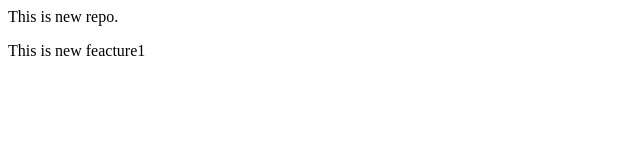
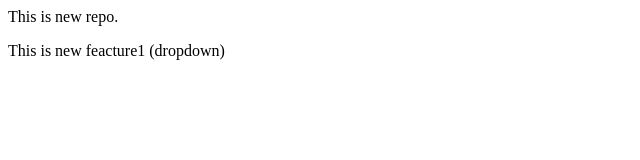
Before and after one commit to krssuhagiya/localRepo, a plain HTML site: page index.html in a window 1280 px wide. Shown: the full height of the page, 0-640 px from the left. Drawn offline with Linux system fonts and the light colour scheme.

Commit message:
add dropdown

```diff
--- a/index.html
+++ b/index.html
@@ -1,2 +1,2 @@
 <p>This is new repo.</p>
-<p>This is new feacture1</p>
+<p>This is new feacture1 (dropdown)</p>
```
